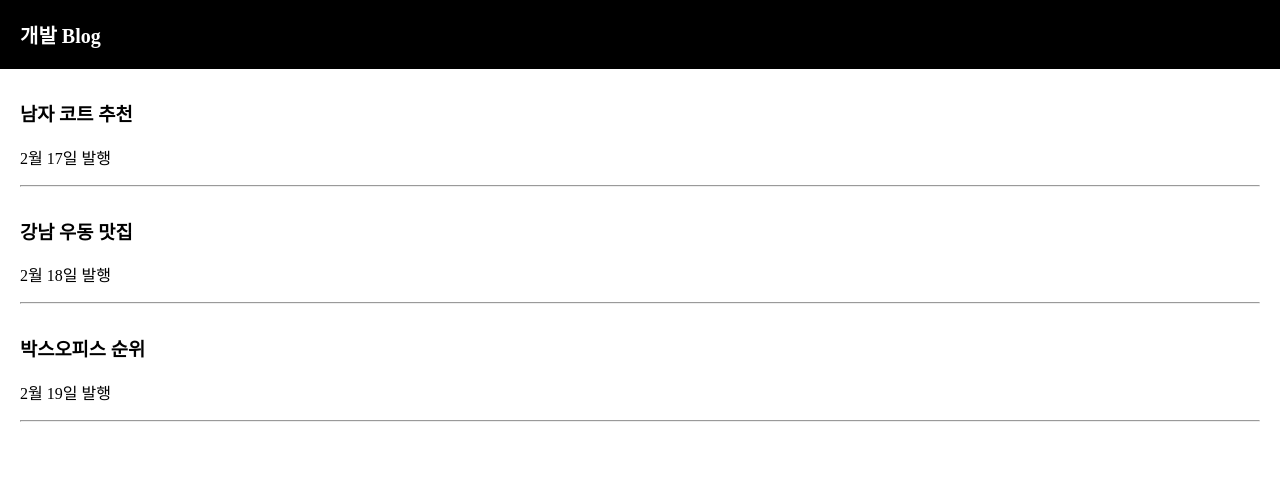
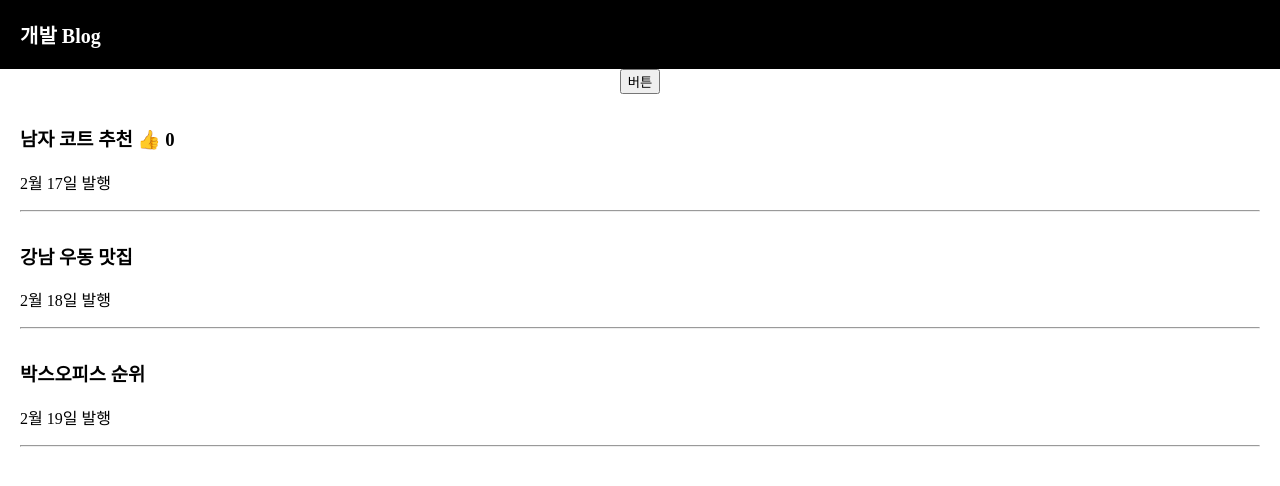
Before and after one commit to lyrical1112/blog, a React (Create React App) app: page / in a window 1280 px wide. Shown: the top 486 px of the page. Built offline with nearby package versions, Linux system fonts and the light colour scheme.

Commit message:
state 변경하기
버튼기능 개발을 통한 state 변경

```diff
--- a/src/App.js
+++ b/src/App.js
@@ -1,17 +1,27 @@
+/* eslint-disable */
+
 import React , { useState } from 'react';
 import './App.css';
 
 function App() {
 
   let [글제목, 글제목변경] = useState(['남자 코트 추천', '강남 우동 맛집', '박스오피스 순위']);
+  let [따봉, 따봉변경] = useState(0);
+
+  function 제목바꾸기(){
+    var newArray = [...글제목];
+    newArray[0] = '여자 코트 추천';
+    글제목변경( newArray );
+  }
 
   return (
     <div className="App">
       <div className="black-nav">
         <div>개발 Blog</div>
       </div>
+      <button onClick={ 제목바꾸기 }>버튼</button>
       <div className="list">
-        <h3> { 글제목[0] } </h3>
+        <h3> { 글제목[0] } <span onClick={ ()=>{ 따봉변경(따봉 + 1) } }>👍</span> {따봉} </h3>
         <p>2월 17일 발행</p>
         <hr/>
       </div>
```
